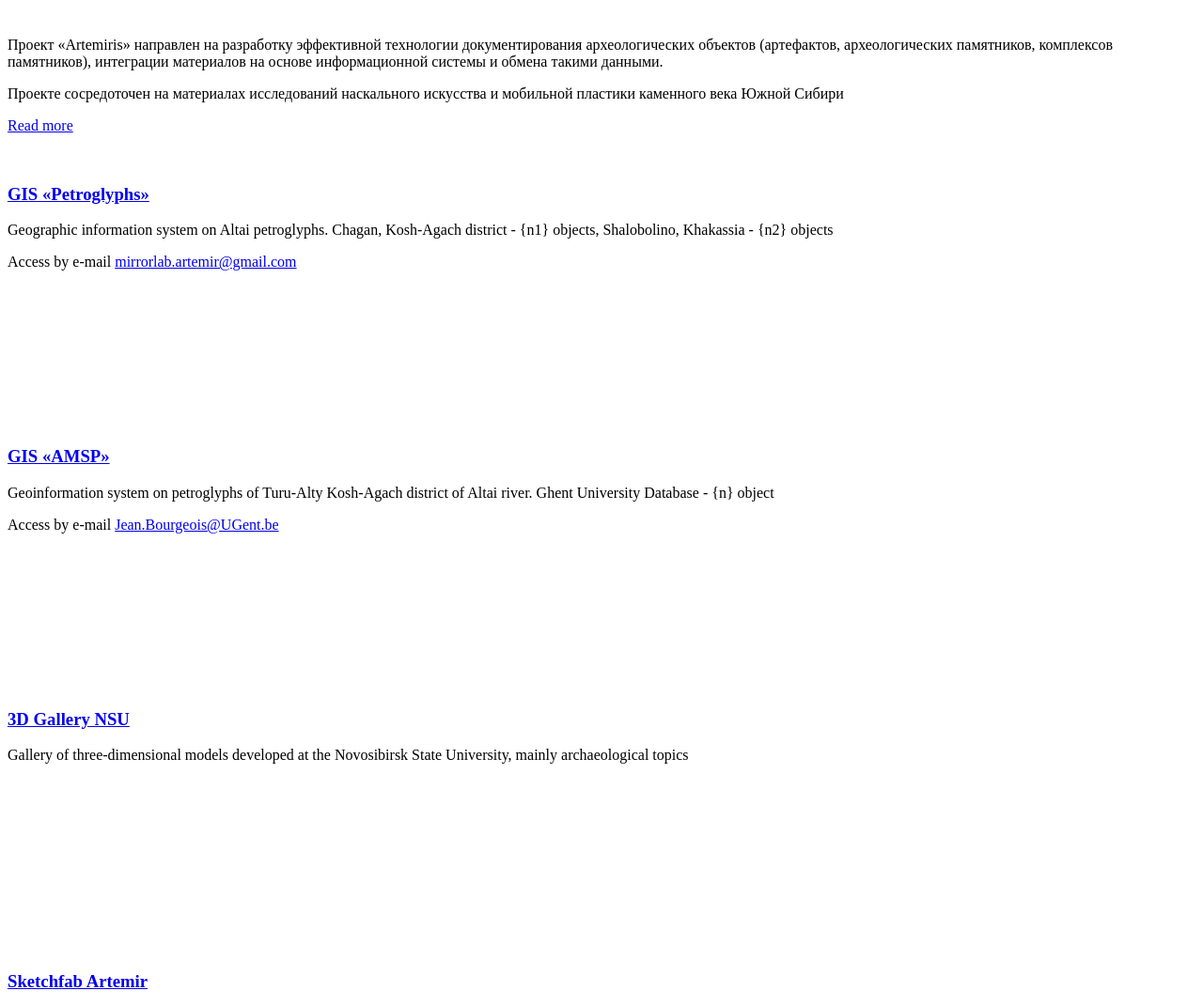
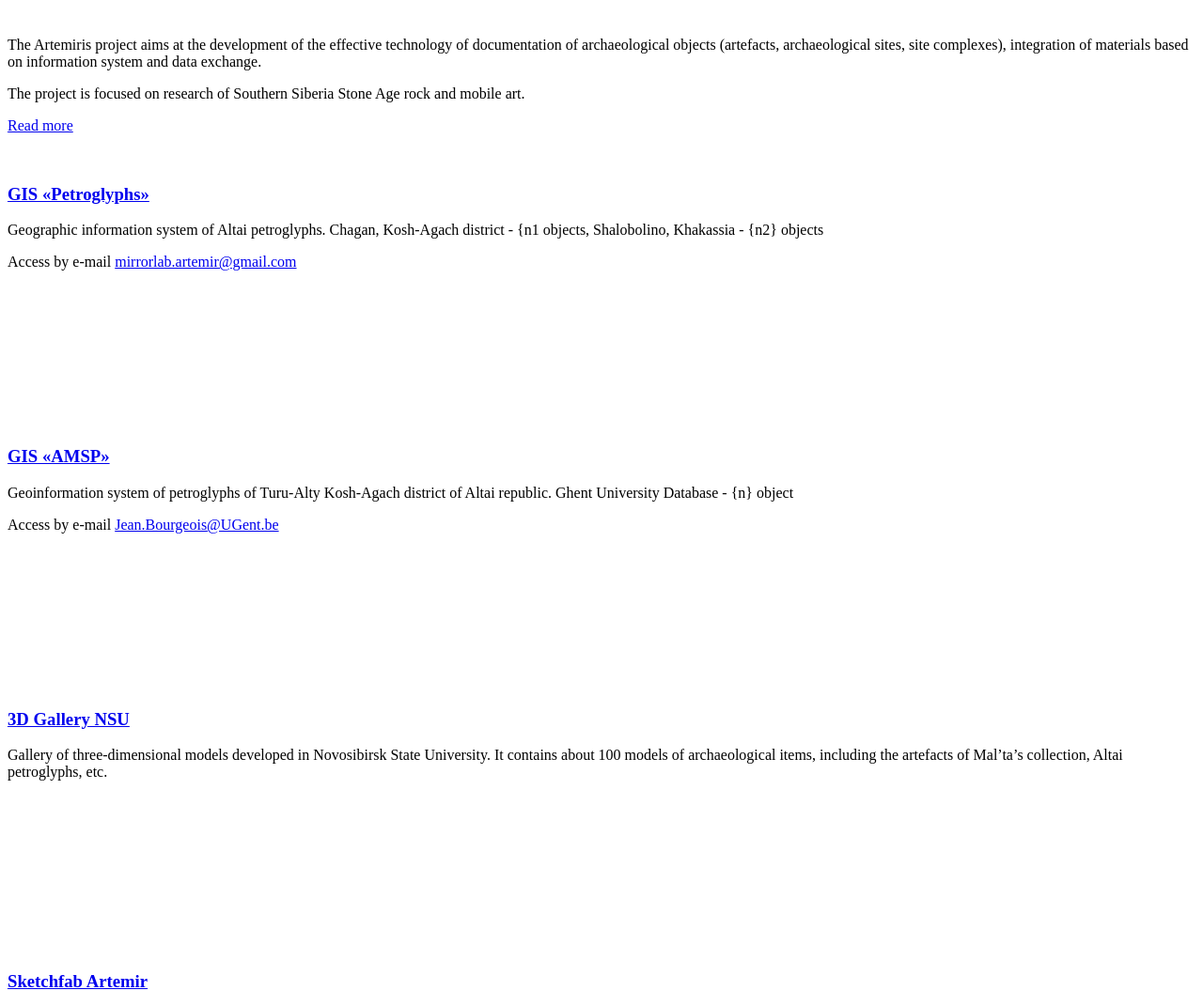
Before and after one commit to Artemiris/artemiris, a Yii app: template frontend/views/site/index.php in a window 1280 px wide. Shown: the part 469-1540 px from the top of the page at 94% size. Run offline with PHP 8.4 and a stand-in for Yii, Linux system fonts and the light colour scheme; the template is opened without the code that fills it, so the values that code supplies are empty; some libraries are stand-ins or nearby versions.

Commit message:
translate home

```diff
--- a/frontend/views/site/index.php
+++ b/frontend/views/site/index.php
@@ -18,7 +18,7 @@
                 <div class="plate">
                     <h1><?= Html::encode($this->title) ?></h1>
                     <p>
-                        <?= Yii::t('home', 'Information System on Archaeological Documentation of Primitive Art of Eurasia') ?>
+                        <?= Yii::t('home', 'Information System of Archaeological Documentation of Primitive Art of Eurasia') ?>
                     </p>
                     <br>
                     <p class="text-right">
@@ -33,12 +33,10 @@
     <div class="row">
         <div class="col-xs-12">
             <p>
-                Проект «Artemiris» направлен на разработку эффективной технологии документирования археологических
-                объектов (артефактов, археологических памятников, комплексов памятников), интеграции материалов на
-                основе информационной системы и обмена такими данными.
+                <?= Yii::t('home', 'The Artemiris project aims at the development of the effective technology of documentation of archaeological objects (artefacts, archaeological sites, site complexes), integration of materials based on information system and data exchange.') ?>
             </p>
             <p>
-                Проекте сосредоточен на материалах исследований наскального искусства и мобильной пластики каменного века Южной Сибири
+                <?= Yii::t('home', 'The project is focused on research of Southern Siberia Stone Age rock and mobile art.') ?>
             </p>
             <p>
                 <?= Html::a(Yii::t('app', 'Read more'), ['site/project'], ['class' => 'btn btn-primary']) ?>
@@ -56,7 +54,7 @@
                 </div>
                 <div class="panel-body">
                     <p>
-                        <?= Yii::t('home', 'Geographic information system on Altai petroglyphs. Chagan, Kosh-Agach district - {n1} objects, Shalobolino, Khakassia - {n2} objects', [
+                        <?= Yii::t('home', 'Geographic information system of Altai petroglyphs. Chagan, Kosh-Agach district - {n1 objects, Shalobolino, Khakassia - {n2} objects', [
                             'n1' => 586,
                             'n2' => 40,
                         ]) ?>
@@ -99,7 +97,7 @@
                 </div>
                 <div class="panel-body">
                     <p>
-                        <?= Yii::t('home', 'Geoinformation system on petroglyphs of Turu-Alty Kosh-Agach district of Altai river') ?>.
+                        <?= Yii::t('home', 'Geoinformation system of petroglyphs of Turu-Alty Kosh-Agach district of Altai republic') ?>.
                         <?= Yii::t('home', 'Ghent University Database - {n} object', [
                             'n' => 321,
                         ]) ?>
@@ -120,7 +118,7 @@
                 </div>
                 <div class="panel-body">
                     <p>
-                        <?= Yii::t('home', 'Gallery of three-dimensional models developed at the Novosibirsk State University, mainly archaeological topics') ?>
+                        <?= Yii::t('home', 'Gallery of three-dimensional models developed in Novosibirsk State University. It contains about 100 models of archaeological items, including the artefacts of Mal’ta’s collection, Altai petroglyphs, etc.') ?>
                     </p>
                 </div>
             </div>
```
Also changed, not shown: frontend/messages/ru/home.php (+7 -4 lines).
